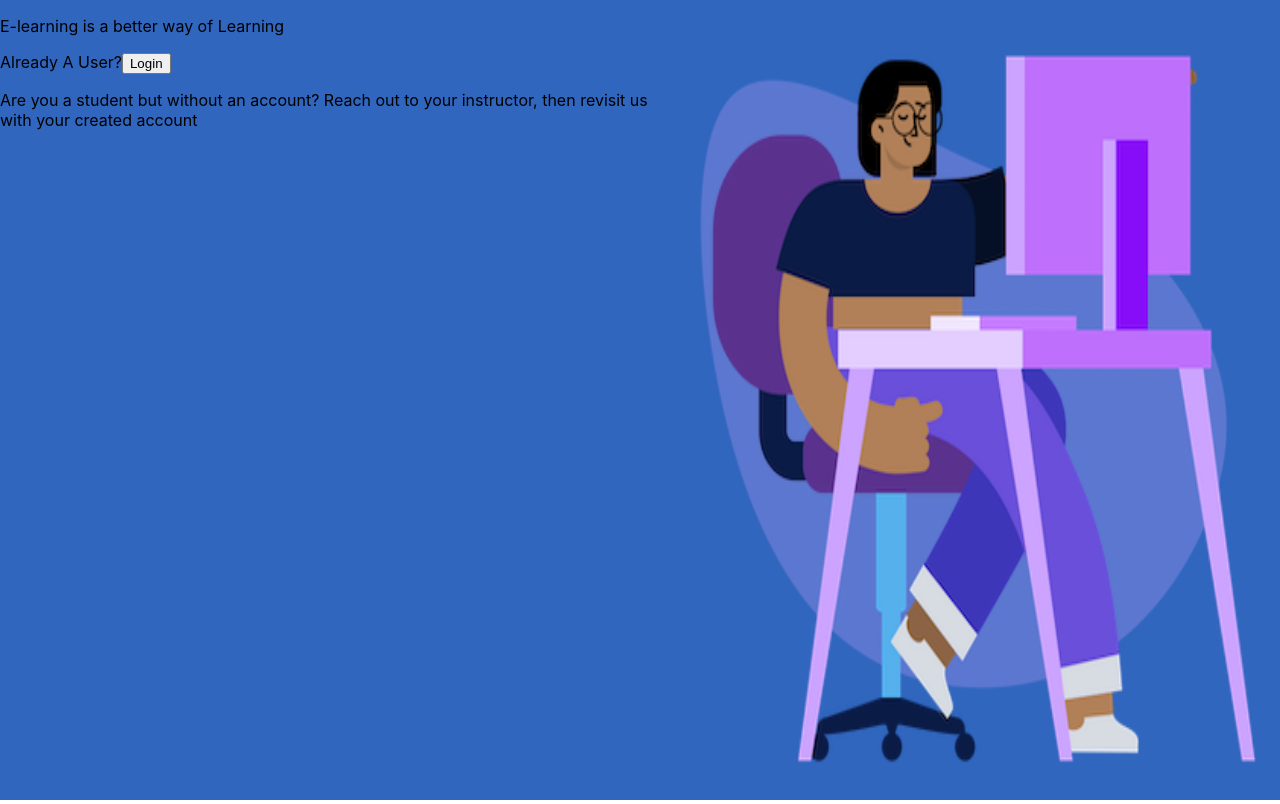
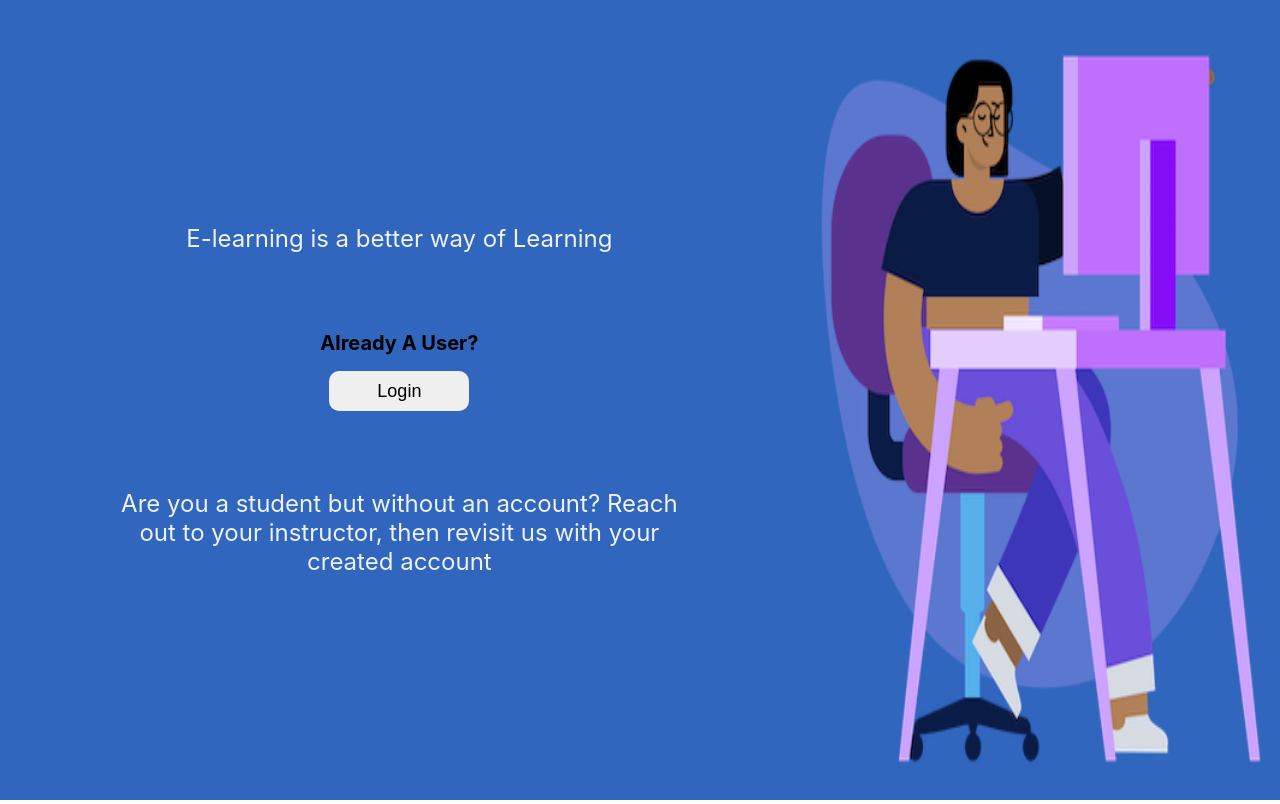
Before and after one commit to mohammadammash/e-learning_website, a React (Create React App) app in the folder frontend/: page / in a window 1280 px wide. Built offline with nearby package versions, Linux system fonts and the light colour scheme.

Commit message:
frontend/src/pages/landing/landing.css: Styling the left section

```diff
--- a/frontend/src/pages/landing/landing.css
+++ b/frontend/src/pages/landing/landing.css
@@ -5,6 +5,48 @@
   background-color: #3066BE;
 }
 
+/* START OF STYLING RIGHT SECTION */
+.left-section{
+  display: flex;
+  justify-content: center;
+  align-items: center;
+}
+.left-section .content{
+  width:70%;
+  display: flex;
+  flex-direction: column;
+  justify-content: space-between;
+  text-align: center;
+  align-items: center;
+  height: 50%;
+}
+.left-section .content p{
+  font-size: 24px;
+  color: #EFF1F3;
+}
+.left-section .middle{
+  width:50%;
+  display: flex;
+  flex-direction: column;
+  justify-content: center;
+  align-items: center;
+  gap:1em;
+}
+.left-section label{
+  font-size: 20px;
+  font-weight: bold;
+}
+.left-section .show-login-button{
+  width:50%;
+  height: 40px;
+  border: none;
+  border-radius: 10px;
+  font-size:18px;
+}
+/* END OF STYLING RIGHT SECTION */
+
+
+/* START OF STYLING RIGHT SECTION */
 .right-section {
   width: 60%;
   text-align: center;
@@ -13,3 +55,4 @@
   width: 100%;
   height:100%;
 }
+/* END OF STYLING RIGHT SECTION */
```
